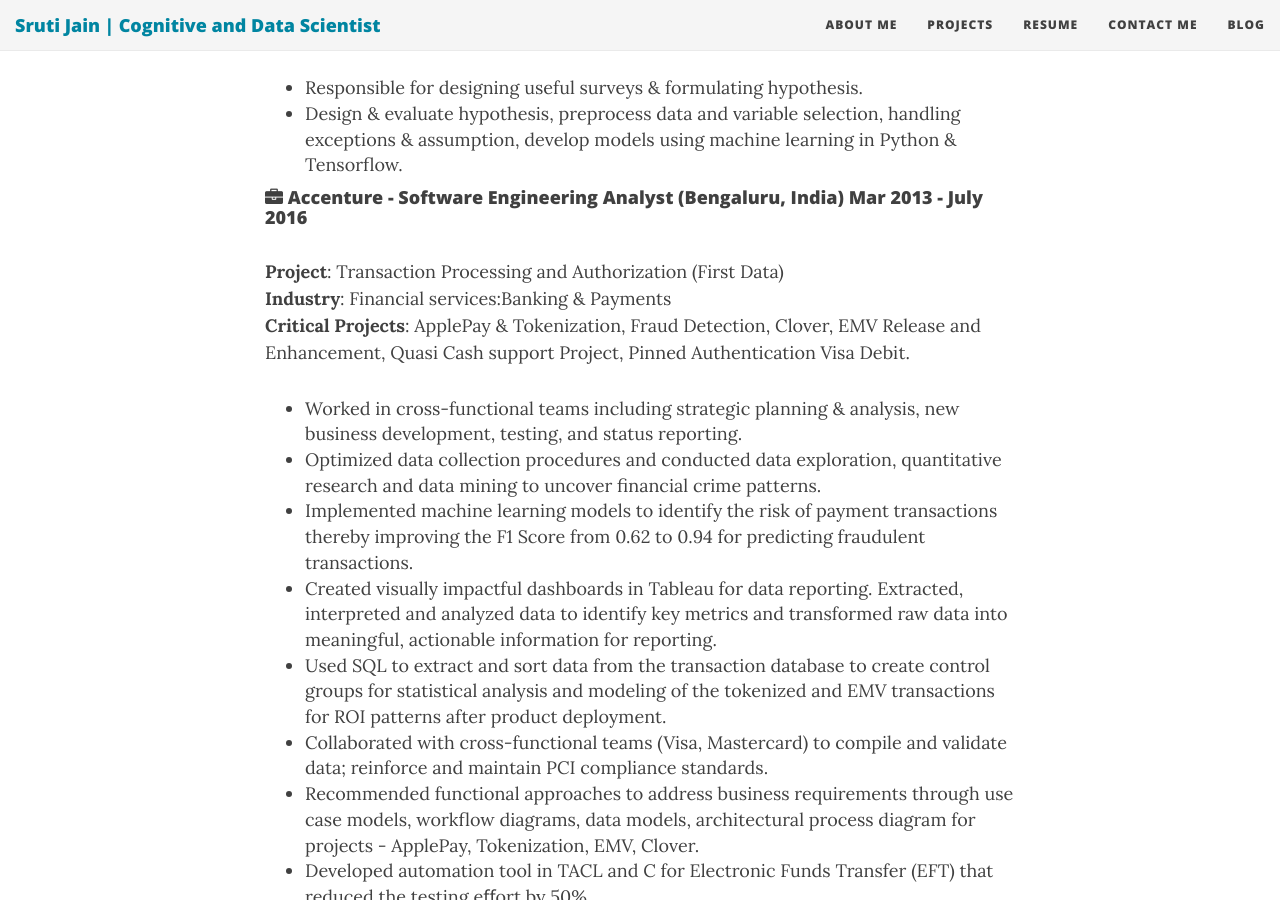
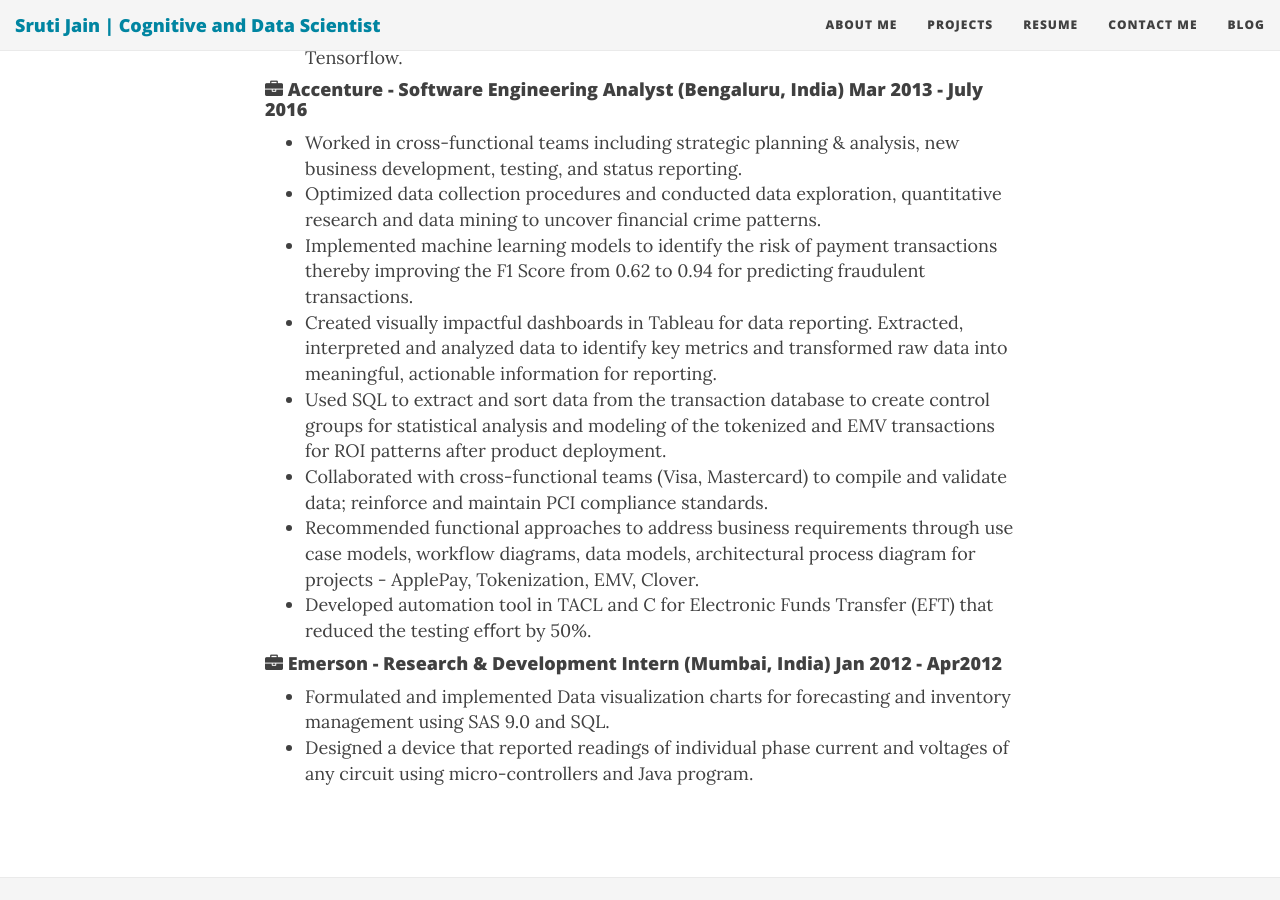
Before and after one commit to sruti-jain/sruti-jain.github.io, a Jekyll site: the page built from Resume.md, in a window 1280 px wide and 900 px high, scrolled down 1437 px. Built offline with Jekyll 4.4.1, drawn with Linux system fonts in a browser that asks for light colours; nearby versions of some CDN libraries.

Commit message:
Update Resume.md

```diff
--- a/Resume.md
+++ b/Resume.md
@@ -38,22 +38,19 @@
 
 
 #### <span class="fa fa-briefcase about-icon"></span>  University of Texas at Dallas - Graduate Research Assistant          (Dallas, TX)   Oct 2017 - Present
-Working on a project sponsored by DARPA to develop a Data Science tool (Data Driven discovery of models) to automate model discovery process for quantitative analysis mainly using d3.js, R, Python.
+- Working on a project sponsored by DARPA to develop a Data Science tool (Data Driven discovery of models) to automate model discovery process for quantitative analysis mainly using d3.js, R, Python.
 - Research, design & development of DARPA funded project TwoRavens, (http://2ra.vn), a system of interlocking statistical tools for data exploration, analysis and meta-analysis, under the supervision of Dr. Vito D'Orazio (Prof. at the University of Texas at Dallas).
 - Used R and Python to apply several machine learning algorithms (Clustering, Regression, Time Series & Classification) on the data to be represented to the user.
 - Developed the front-end UI using JavaScript, D3.js, jQuery, JSON, Mithril.
 
 
 #### <span class="fa fa-briefcase about-icon"></span>  University of Texas at Dallas - Graduate Intern          (Dallas, TX)   Jan 2018 - Present
-Working on a project funded by NSF for enhancing the student experience in Online Learning systems through educational data mining & learning analytics under the guidance of Dr. Richard Golden.
+- Working on a project funded by NSF for enhancing the student experience in Online Learning systems through educational data mining & learning analytics under the guidance of Dr. Richard Golden.
 - Responsible for designing useful surveys & formulating hypothesis.
 - Design & evaluate hypothesis, preprocess data and variable selection, handling exceptions & assumption, develop models using machine learning in Python & Tensorflow.
 
 
 #### <span class="fa fa-briefcase about-icon"></span>  Accenture - Software Engineering Analyst          (Bengaluru, India)   Mar 2013 - July 2016
-**Project**: Transaction Processing and Authorization (First Data)
-**Industry**: Financial services:Banking & Payments
-**Critical Projects**: ApplePay & Tokenization, Fraud Detection, Clover, EMV Release and Enhancement, Quasi Cash support Project, Pinned Authentication Visa Debit.
 - Worked in cross-functional teams including strategic planning & analysis, new business development, testing, and status reporting.
 - Optimized data collection procedures and conducted data exploration, quantitative research and data mining to uncover financial crime patterns.
 - Implemented machine learning models to identify the risk of payment transactions thereby improving the F1 Score from 0.62 to 0.94 for predicting fraudulent transactions.
```
